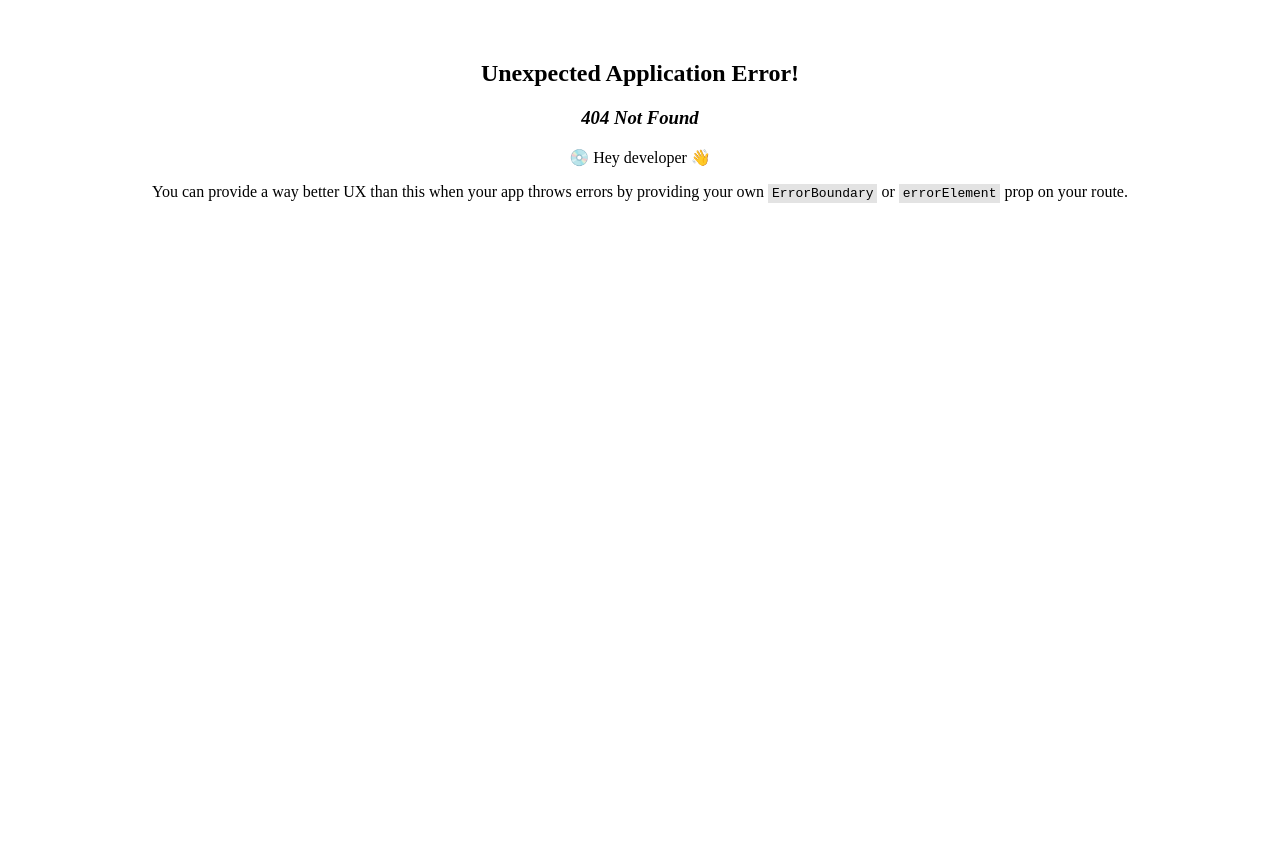
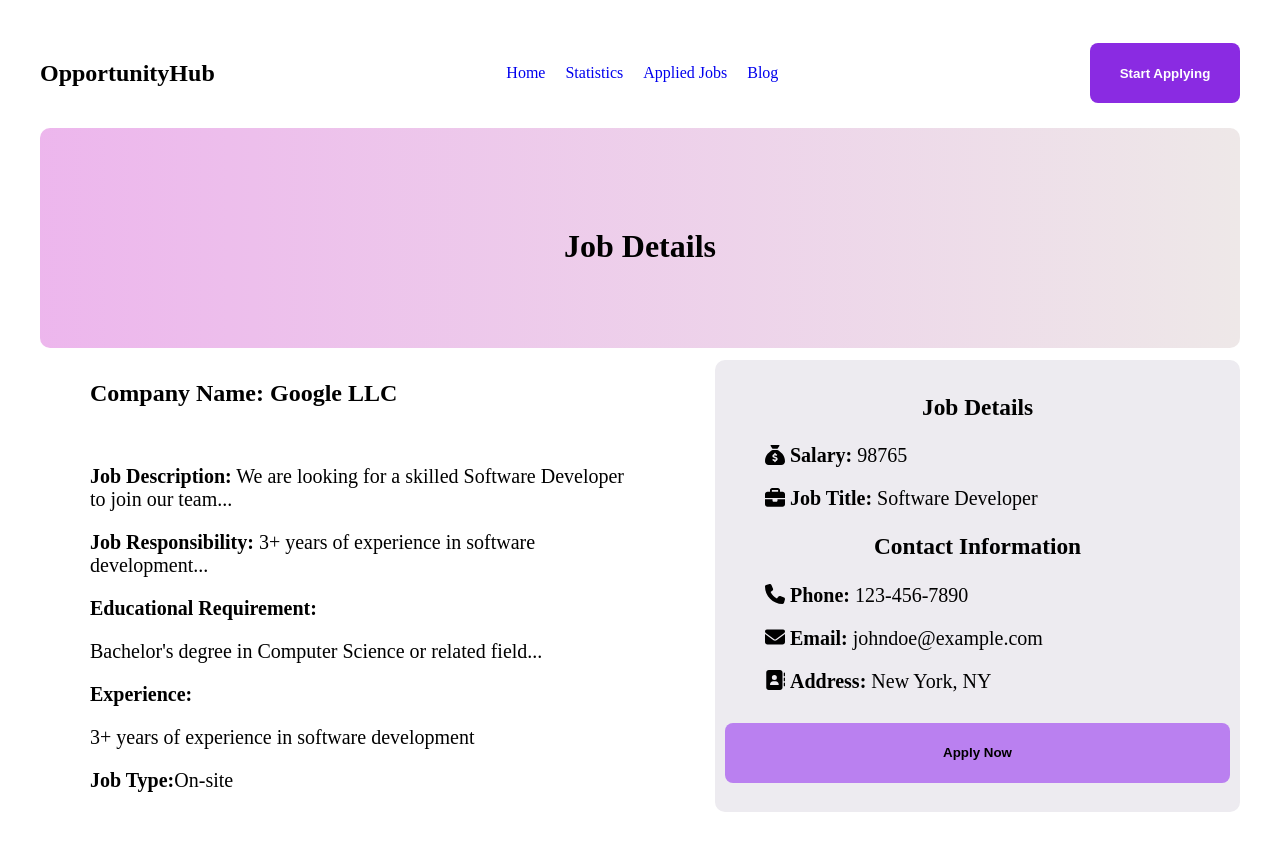
Before and after one commit to Afroza-Khanom/oppurtunity-hub, a React (Vite) app: page /jobdetails/1 in a window 1280 px wide. Before the commit this address had no page. Before the commit the page ends 800 px from the top, so only its background shows below. Built offline with nearby package versions, Linux system fonts and the light colour scheme.

Commit message:
job detail added

```diff
--- a/public/featuredJobs.json
+++ b/public/featuredJobs.json
@@ -9,7 +9,7 @@
     "job_description": "We are looking for a skilled Software Developer to join our team...",
     "job_requirement": "3+ years of experience in software development...",
     "educational_requirement": "Bachelor's degree in Computer Science or related field...",
-    "contact_info": "John Doe",
+    "address": "John Doe",
     "phone": "123-456-7890",
     "email": "johndoe@example.com",
     "experience": "3+ years of experience in software development",
@@ -25,7 +25,7 @@
     "job_description": "We are seeking a Data Analyst to analyze and interpret data for our company...",
     "job_requirement": "2+ years of experience in data analysis...",
     "educational_requirement": "Bachelor's degree in Statistics, Mathematics or related field...",
-    "contact_info": "Jane Smith",
+    "address": "Jane Smith",
     "phone": "987-654-3210",
     "email": "janesmith@example.com",
     "experience": "2+ years of experience in data analysis",
@@ -41,7 +41,7 @@
     "job_description": "We are looking for a talented Product Designer to create innovative designs...",
     "job_requirement": "4+ years of experience in product design...",
     "educational_requirement": "Bachelor's degree in Design or related field...",
-    "contact_info": "Michael Brown",
+    "address": "Michael Brown",
     "phone": "555-123-4567",
     "email": "michaelbrown@example.com",
     "experience": "4+ years of experience in product design",
@@ -57,7 +57,7 @@
     "job_description": "We are seeking a Marketing Coordinator to assist with marketing campaigns...",
     "job_requirement": "1+ years of experience in marketing or related field...",
     "educational_requirement": "Bachelor's degree in Marketing or related field...",
-    "contact_info": "Sarah Johnson",
+    "address": "Sarah Johnson",
     "phone": "111-222-3333",
     "email": "sarahjohnson@example.com",
     "experience": "1+ years of experience in marketing or related field",
@@ -73,7 +73,7 @@
     "job_description": "We are looking for a talented Frontend Developer to build user-friendly interfaces...",
     "job_requirement": "3+ years of experience in frontend development...",
     "educational_requirement": "Bachelor's degree in Computer Science or related field...",
-    "contact_info": "David Brown",
+    "address": "David Brown",
     "phone": "444-555-6666",
     "email": "davidbrown@example.com",
     "experience": "1+ years of experience in marketing or related field",
@@ -89,7 +89,7 @@
       "job_description": "We are seeking a Full Stack Developer to develop web applications...",
       "job_requirement": "5+ years of experience in full stack development...",
       "educational_requirement": "Bachelor's degree in Computer Science or related field...",
-      "contact_info": "Alex Johnson",
+      "address": "Alex Johnson",
       "phone": "777-888-9999",
       "email": "alexjohnson@example.com",
       "experience": "5+ years of experience in full stack development",
@@ -105,7 +105,7 @@
       "job_description": "We are looking for a Data Scientist to analyze large datasets and develop models...",
       "job_requirement": "3+ years of experience in data science...",
       "educational_requirement": "Master's degree in Statistics, Computer Science or related field...",
-      "contact_info": "Sophia Williams",
+      "address": "Sophia Williams",
       "phone": "+44 20 1234 5678",
       "email": "sophiawilliams@example.com",
       "experience": "3+ years of experience in data science",
@@ -121,7 +121,7 @@
       "job_description": "We are seeking a talented UX/UI Designer to create intuitive user experiences...",
       "job_requirement": "4+ years of experience in UX/UI design...",
       "educational_requirement": "Bachelor's degree in Design or related field...",
-      "contact_info": "Emily Jones",
+      "address": "Emily Jones",
       "phone": "+1 416-555-6789",
       "email": "emilyjones@example.com",
       "experience": "4+ years of experience in UX/UI design",
--- a/src/Components/FeaturedJobs/FeatureJob.css
+++ b/src/Components/FeaturedJobs/FeatureJob.css
@@ -1,7 +1,7 @@
 .featuresJob-container{
     display: flex;
     width: 428px;
-    height: 250px;
+    height: 290px;
     border: 1px solid rgb(230, 217, 217);
     border-radius: 10px;
     align-items: center;
--- a/src/Components/FeaturedJobs/FeatureJob.jsx
+++ b/src/Components/FeaturedJobs/FeatureJob.jsx
@@ -3,44 +3,45 @@ import { Link, useLoaderData } from 'react-router-dom';
 import { FontAwesomeIcon } from '@fortawesome/react-fontawesome';
 import { faLocation, faDollarSign } from '@fortawesome/free-solid-svg-icons';
 import './FeatureJob.css'
-import JobDetails from '../JobDetails/JobDetails';
+
 
 
 const FeatureJob = ({featuredjob}) => {
-    const {_id, company_logo,company_name, location,job_title, remote, Salary } = featuredjob;
+    const {_id, company_logo,company_name, location,job_title, remote, Salary} = featuredjob;
     console.log(featuredjob)
 
     const [newJobShow, setnewJobShow] = useState([]);
 
-    const handleViewDetails = id =>{
-
-    }
 
     return (
         <div>
             <div className='featuresJob-container'>
                 <div className='img-details-btn'>
                     <img src={company_logo} alt="" />
-                    {/* <JobDetailContext.Provider> */}
-                    <JobDetails featuredjob={featuredjob} handleViewDetails={handleViewDetails}>
-                    </JobDetails>
+                    {/* <JobDetails featuredjob={featuredjob} >
+                    </JobDetails> */}
 
-                    {/* </JobDetailContext.Provider> */}
 
                 </div>
                 <div className='feature-writing-part'>
                     <p style={{fontWeight:'600', fontSize:'20px'}}>{job_title}</p>
                     <p>{company_name}</p>
                     <div className='remote-container'>
-                        <button>{remote}Onsite</button>
-                        <button>{remote}Fulltime</button>
+                        {
+                            remote ? <button>{remote}Onsite</button> : <button>{remote}Fulltime</button>
+                        }
+
+
                     </div>
                     <div className='icon-dollar-salary'>
                         <FontAwesomeIcon icon={faLocation} /><p>{location}</p>
                         <FontAwesomeIcon icon={faDollarSign} /><p>{Salary}</p>
                     </div>
+                    <Link to={`/jobdetails/${_id}`} className='showMore-btn'>View Details</Link>
                 </div>
+
             </div>
+
         </div>
     );
 };
--- a/src/Components/Home/Home.jsx
+++ b/src/Components/Home/Home.jsx
@@ -54,7 +54,10 @@ const Home = () => {
 
                         }
                     <div>
-                    <button style={{position:'absolute' , msTransform: 'transLateY(-50%)', transform:'translateY(-50%)'}} onClick={()=>setShowAll(true)} className='showMore-btn'>Show All</button>
+                    {
+                        !showAll &&
+                        <button style={{position:'absolute' , msTransform: 'transLateY(-50%)', transform:'translateY(-50%)'}} onClick={()=>setShowAll(true)} className='showMore-btn'>Show All</button>
+                    }
                     </div>
                 </div>
 
--- a/src/Components/JobDetails/JobDetails.css
+++ b/src/Components/JobDetails/JobDetails.css
@@ -16,3 +16,51 @@
         width: 500px;
     }
 }
+
+.jobdetail-container{
+    display: grid;
+    grid-template-columns: repeat(2, 1fr);
+    gap: 10px;
+}
+.description-container{
+    text-align: left;
+    padding-left: 50px;
+}
+.description-container p{
+    font-size: 20px;
+}
+.salarydetail-container{
+    font-size: 20px;
+    text-align: left;
+    margin-left: 70px;
+    background-color: rgb(237, 235, 240);
+    border-radius: 10px;
+    padding: 10px
+}
+.salarydetail-container p{
+    padding-left: 40px;
+}
+
+.applyNow-btn{
+    width: 100%;
+    height: 60px;
+    background-color: rgb(186, 128, 240);
+    color: black;
+    padding: 10px;
+    border: none;
+    border-radius: 8px;
+    font-weight: 600;
+    margin-top: 10px;
+}
+
+@media screen and (max-width: 600px) {
+    .jobdetail-container{
+        display: inline;
+    }
+    .description-container{
+        width: 400px;
+    }
+    .salarydetail-container{
+        width: 400px;
+    }
+}
--- a/src/Components/JobDetails/JobDetails.jsx
+++ b/src/Components/JobDetails/JobDetails.jsx
@@ -1,25 +1,55 @@
 import React from 'react';
 import { Link, useLoaderData } from 'react-router-dom';
 import './JobDetails.css'
-import JobDetail from '../JobDetail/JobDetail';
+import { FontAwesomeIcon } from '@fortawesome/react-fontawesome';
+import { faSackDollar, faBriefcase , faPhone, faEnvelope, faAddressBook} from '@fortawesome/free-solid-svg-icons';
 
-const JobDetails = ({featuredjob, handleViewDetails}) => {
-    // const jobdetails = useLoaderData();
-    // console.log(jobdetails)
-    // const {_id, company_logo,company_name, location,job_title, remote, Salary } = featuredjob;
-    console.log(featuredjob, handleViewDetails)
+
+const JobDetails = () => {
+    const data = useLoaderData();
+    console.log(data);
+    const {_id, job_description, job_requirement, educational_requirement,location,phone,email, experience,Salary,job_title ,company_name,remote} = data;
+//storing in local storage
+    const handleApply = () =>{
+
+    }
+
 
     return (
         <div>
-            <Link to='jobdetails'>
-                <button onClick={()=>handleViewDetails(_id)} >View Details</button>
-                </Link>
-            <div>
-                {
-                    // jobdetails.map(jobdetail => <JobDetail key={jobdetails.id} jobdetail={jobdetail}></JobDetail>)
-                }
+            <header className='headertag-container'>
+                <h1>Job Details</h1>
+            </header>
+            <div className='jobdetail-container'>
+                <div className='description-container'>
+                    <h2>Company Name: {company_name}</h2><br />
+                    <p><strong>Job Description:</strong> {job_description}</p>
+                    <p><strong>Job Responsibility:</strong> {job_requirement}</p>
+                    <strong><p>Educational Requirement:</p></strong>
+                    <p>{educational_requirement}</p>
+                    <strong><p>Experience:</p></strong>
+                    <p>{experience}</p>
+                    <p><strong>Job Type:</strong>
+                        {
+                            remote ? 'On-site' : 'Full-Time'
+                        }
+                    </p>
+                </div>
+                <div className='salarydetail-container'>
+                    <div>
+                    <h3 style={{textAlign:'center'}}>Job Details</h3>
+                    <p><FontAwesomeIcon icon={faSackDollar}/> <strong>Salary:</strong> {Salary}</p>
+                    <p><FontAwesomeIcon icon={faBriefcase}/> <strong>Job Title:</strong> {job_title}</p>
+                    </div>
+                    <div>
+                    <h3 style={{textAlign:'center'}}>Contact Information</h3>
+                    <p><FontAwesomeIcon icon={faPhone}/> <strong>Phone:</strong> {phone} </p>
+                    <p><FontAwesomeIcon icon={faEnvelope}/> <strong>Email:</strong> {email} </p>
+                    <p><FontAwesomeIcon icon={faAddressBook}/> <strong>Address:</strong> {location}</p>
+                    </div>
+                    <button onClick={handleApply} className='applyNow-btn'>Apply Now</button>
+                </div>
             </div>
-
         </div>
     );
 };
--- a/src/main.jsx
+++ b/src/main.jsx
@@ -15,6 +15,7 @@ import Blog from './Components/Blog/Blog';
 import FeatureJob from './Components/FeaturedJobs/FeatureJob';
 import featuredJobsLoader from './loaders/FeaturedJobsCart';
 import JobDetails from './Components/JobDetails/JobDetails';
+import JobDetail from './Components/JobDetail/JobDetail';
 
 
 const router = createBrowserRouter([
@@ -25,11 +26,19 @@ const router = createBrowserRouter([
       {
         path: '/',
         element: <Home></Home>,
-        loader: () => fetch('jobCategories.json')
+        loader: () => fetch('/jobCategories.json')
       },
       {
-        path:'jobdetails',
+        path:'jobdetails/:jobId',
         element: <JobDetails></JobDetails>,
+        loader: async ({params}) =>{
+          const res = await fetch('/featuredJobs.json');
+          const jobs = await res.json();
+
+          const findJob = jobs.find(job => job._id == params.jobId)
+          return findJob;
+        }
+
 
       },
       {
```
